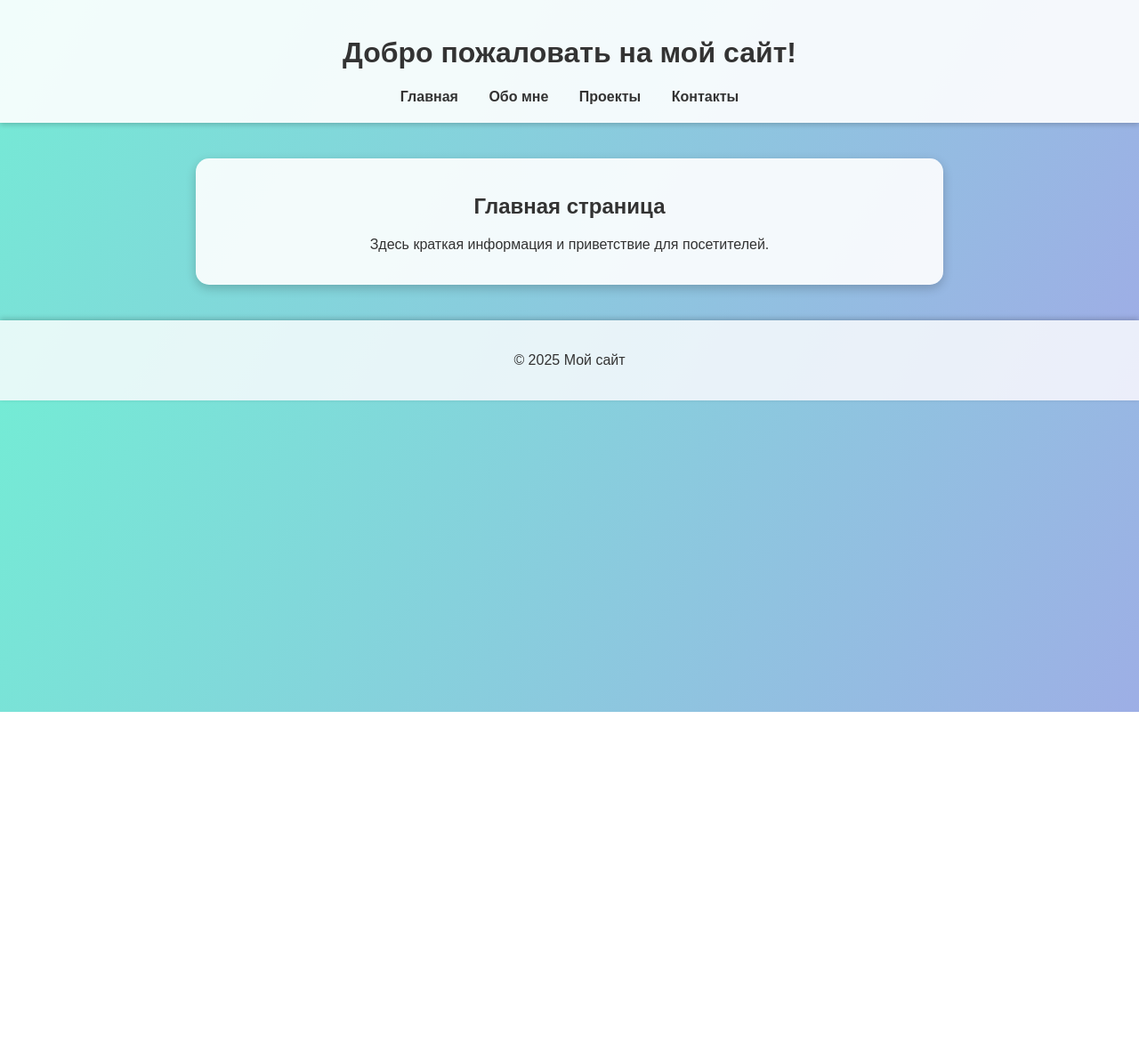
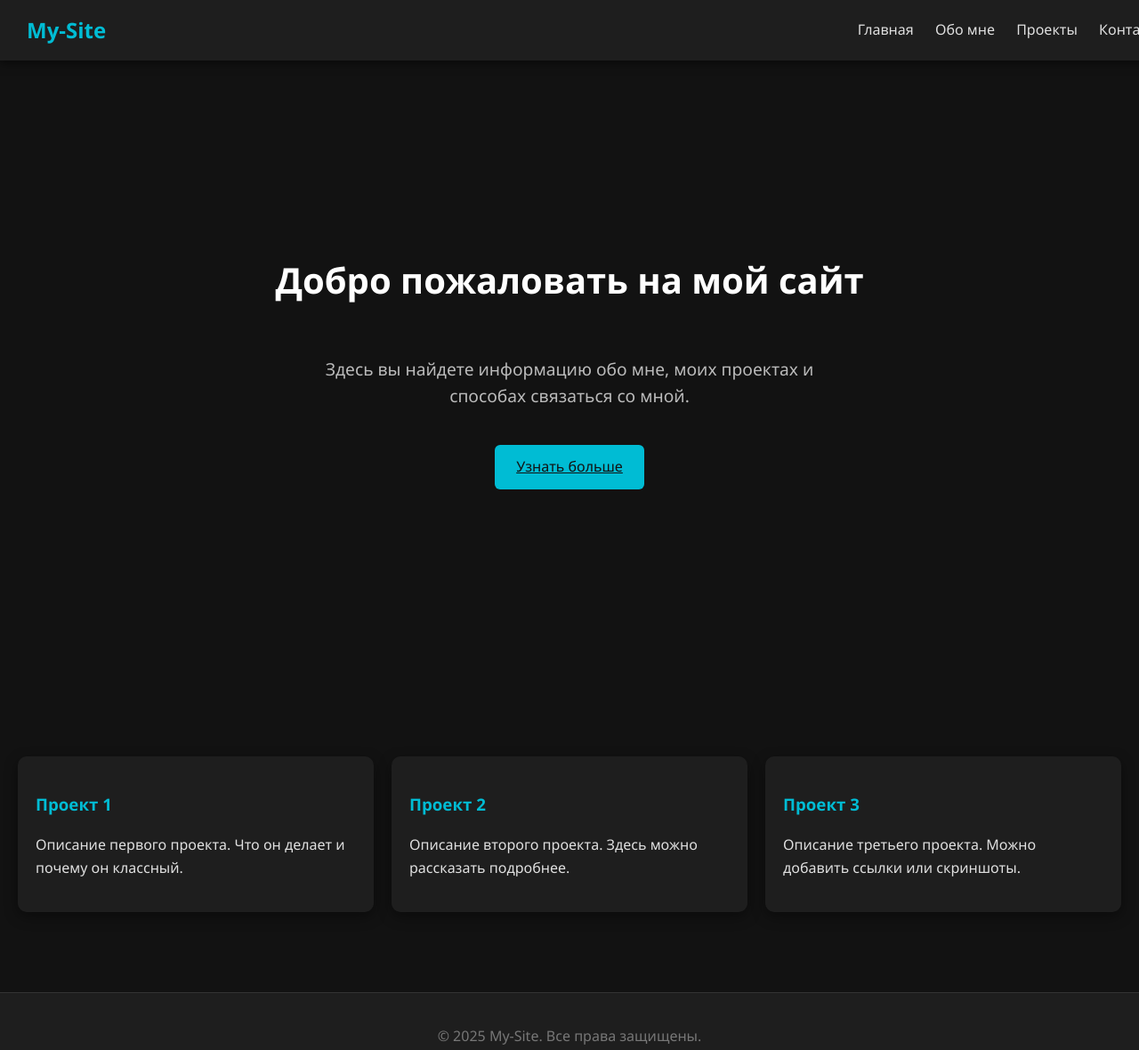
Before and after one commit to virtuoz555gnom-del/My-site., a plain HTML site: page index.html in a window 1280 px wide. Shown: the whole page at 89% size. Before the commit the page ends 800 px from the top, so only its background shows below. Drawn offline with Linux system fonts and the light colour scheme.

Commit message:
Add files via upload

```diff
--- a/index.html
+++ b/index.html
@@ -2,49 +2,14 @@
 <html lang="ru">
 <head>
     <meta charset="UTF-8">
-  <title>Главная - Мой сайт</title>
-  <style>
-    body {
-      margin: 0;
-      font-family: Arial, sans-serif;
-      background: linear-gradient(120deg, #74ebd5, #9face6);
-      color: #333;
-    }
-    header {
-      background: rgba(255,255,255,0.9);
-      padding: 20px;
-      text-align: center;
-      box-shadow: 0 2px 6px rgba(0,0,0,0.2);
-    }
-    nav a {
-      margin: 0 15px;
-      text-decoration: none;
-      font-weight: bold;
-      color: #333;
-    }
-    nav a:hover {
-      color: #0077cc;
-    }
-    main {
-      max-width: 800px;
-      margin: 40px auto;
-      padding: 20px;
-      background: rgba(255,255,255,0.9);
-      border-radius: 15px;
-      box-shadow: 0 4px 12px rgba(0,0,0,0.2);
-      text-align: center;
-    }
-    footer {
-      text-align: center;
-      padding: 20px;
-      background: rgba(255,255,255,0.8);
-      box-shadow: 0 -2px 6px rgba(0,0,0,0.2);
-    }
-  </style>
+    <meta name="viewport" content="width=device-width, initial-scale=1.0">
+    <title>Мой сайт</title>
+    <link rel="stylesheet" href="style.css">
 </head>
 <body>
+    <!-- Шапка -->
     <header>
-    <h1>Добро пожаловать на мой сайт!</h1>
+        <h1>My-Site</h1>
         <nav>
             <a href="index.html">Главная</a>
             <a href="about.html">Обо мне</a>
@@ -53,13 +18,32 @@
         </nav>
     </header>
 
-  <main>
-    <h2>Главная страница</h2>
-    <p>Здесь краткая информация и приветствие для посетителей.</p>
-  </main>
+    <!-- Главный экран -->
+    <section class="hero">
+        <h2>Добро пожаловать на мой сайт</h2>
+        <p>Здесь вы найдете информацию обо мне, моих проектах и способах связаться со мной.</p>
+        <a href="about.html" class="btn">Узнать больше</a>
+    </section>
 
+    <!-- Проекты -->
+    <section class="projects">
+        <div class="project-card">
+            <h3>Проект 1</h3>
+            <p>Описание первого проекта. Что он делает и почему он классный.</p>
+        </div>
+        <div class="project-card">
+            <h3>Проект 2</h3>
+            <p>Описание второго проекта. Здесь можно рассказать подробнее.</p>
+        </div>
+        <div class="project-card">
+            <h3>Проект 3</h3>
+            <p>Описание третьего проекта. Можно добавить ссылки или скриншоты.</p>
+        </div>
+    </section>
+
+    <!-- Подвал -->
     <footer>
-    <p>© 2025 Мой сайт</p>
+        <p>© 2025 My-Site. Все права защищены.</p>
     </footer>
 </body>
 </html>
--- a/style.css
+++ b/style.css
@@ -1,74 +1,113 @@
 /* Общие стили */
 body {
     margin: 0;
-  font-family: Arial, sans-serif;
-  background: linear-gradient(120deg, #74ebd5, #9face6);
-  color: #333;
+    font-family: 'Segoe UI', Tahoma, Geneva, Verdana, sans-serif;
+    background-color: #121212;
+    color: #e0e0e0;
+    line-height: 1.6;
 }
 
 /* Шапка */
 header {
-  background: rgba(255, 255, 255, 0.9);
-  padding: 20px;
-  text-align: center;
-  box-shadow: 0 2px 6px rgba(0,0,0,0.2);
+    position: fixed;
+    top: 0;
+    left: 0;
+    width: 100%;
+    background: #1e1e1e;
+    padding: 15px 30px;
+    display: flex;
+    justify-content: space-between;
+    align-items: center;
+    box-shadow: 0 2px 10px rgba(0,0,0,0.6);
+    z-index: 1000;
 }
 
 header h1 {
     margin: 0;
-  font-size: 2em;
-}
-
-nav {
-  margin-top: 10px;
+    font-size: 1.5rem;
+    color: #00bcd4;
 }
 
 nav a {
-  margin: 0 15px;
+    color: #e0e0e0;
+    margin-left: 20px;
     text-decoration: none;
-  font-weight: bold;
-  color: #333;
+    font-weight: 500;
     transition: color 0.3s ease;
 }
 
 nav a:hover {
-  color: #0077cc;
+    color: #00bcd4;
 }
 
-/* Основной контент */
-main {
-  max-width: 800px;
-  margin: 40px auto;
-  padding: 20px;
-  background: rgba(255, 255, 255, 0.9);
-  border-radius: 15px;
-  box-shadow: 0 4px 12px rgba(0,0,0,0.2);
+/* Главный блок */
+.hero {
+    height: 100vh;
+    display: flex;
+    flex-direction: column;
+    justify-content: center;
+    align-items: center;
+    text-align: center;
+    padding: 0 20px;
 }
 
-main h2 {
-  margin-top: 0;
-  color: #444;
+.hero h2 {
+    font-size: 2.5rem;
+    color: #fff;
 }
 
-/* Список проектов */
-main ul {
-  list-style: none;
-  padding: 0;
+.hero p {
+    font-size: 1.2rem;
+    color: #bbb;
+    max-width: 600px;
 }
 
-main ul li {
-  padding: 10px;
-  background: #f3f3f3;
-  margin: 8px 0;
-  border-radius: 8px;
-  box-shadow: 0 2px 5px rgba(0,0,0,0.1);
+.hero .btn {
+    margin-top: 20px;
+    padding: 12px 24px;
+    background: #00bcd4;
+    color: #121212;
+    border: none;
+    border-radius: 6px;
+    cursor: pointer;
+    font-size: 1rem;
+    transition: background 0.3s ease;
+}
+
+.hero .btn:hover {
+    background: #0097a7;
+}
+
+/* Карточки проектов */
+.projects {
+    display: grid;
+    grid-template-columns: repeat(auto-fit, minmax(250px, 1fr));
+    gap: 20px;
+    padding: 50px 20px;
+}
+
+.project-card {
+    background: #1e1e1e;
+    padding: 20px;
+    border-radius: 10px;
+    box-shadow: 0 5px 15px rgba(0,0,0,0.4);
+    transition: transform 0.3s ease;
+}
+
+.project-card:hover {
+    transform: translateY(-5px);
+}
+
+.project-card h3 {
+    color: #00bcd4;
 }
 
 /* Подвал */
 footer {
+    background: #1e1e1e;
     text-align: center;
     padding: 20px;
-  background: rgba(255,255,255,0.8);
-  box-shadow: 0 -2px 6px rgba(0,0,0,0.2);
-  margin-top: 30px;
+    margin-top: 40px;
+    border-top: 1px solid #333;
+    color: #777;
 }
```
Also changed, not shown: about.html (+7 -6 lines), contacts.html (+8 -7 lines), projects.html (+17 -10 lines). Lines whose indentation alone changed are shown as unchanged.
